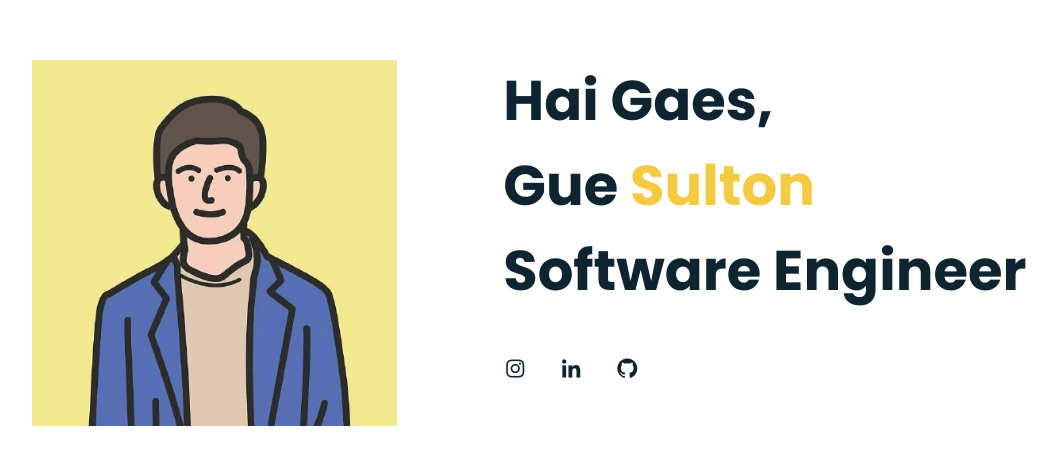
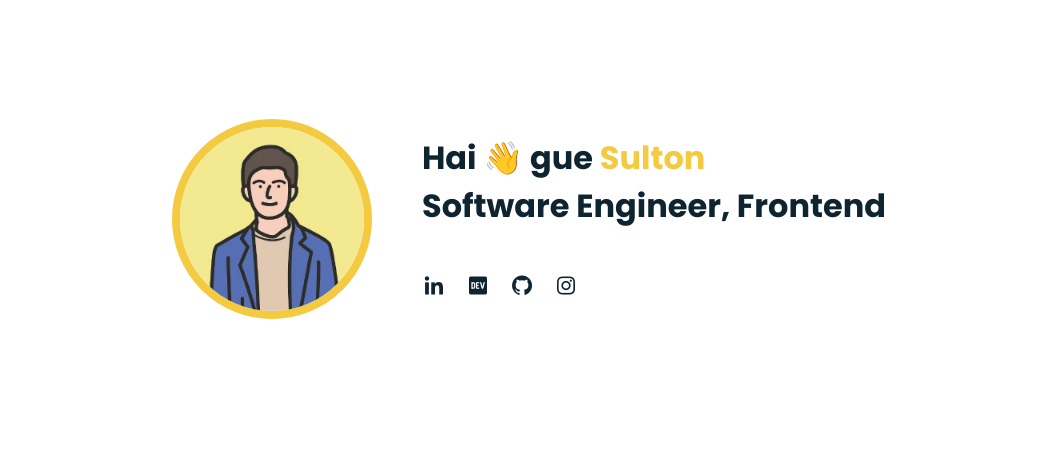
Before and after one commit to musulton/musulton.github.io, a plain HTML site: page index.html in a window 1280 px wide. Shown: the part 157-622 px from the top of the page, without its empty margins (111-1168 px from the left). Drawn offline with nearby package versions, Linux system fonts and the light colour scheme.

Commit message:
update styles and favicon

```diff
--- a/assets/css/styles.css
+++ /dev/null
@@ -1,149 +0,0 @@
-/*===== GOOGLE FONTS =====*/
-@import url("https://fonts.googleapis.com/css2?family=Poppins:wght@400;600;700&display=swap");
-/*===== VARIABLES CSS =====*/
-:root{
-  --header-height: 3rem;
-  --font-semi: 600;
-}
-
-/*===== Colores =====*/
-:root{
-  --first-color: #f4ca40;
-  --second-color: #0E2431;
-}
-
-/*===== Fuente y tipografia =====*/
-:root{
-  --body-font: 'Poppins', sans-serif;
-  --big-font-size: 2rem;
-  --h2-font-size: 1.25rem;
-  --normal-font-size: 0.938rem;
-}
-@media screen and (min-width: 768px){
-  :root{
-    --big-font-size: 3.5rem;
-    --h2-font-size: 2rem;
-    --normal-font-size: 1rem;
-  }
-}
-
-/*===== Margenes =====*/
-:root{
-  --mb-1: 0.5rem;
-  --mb-2: 1rem;
-  --mb-3: 1.5rem;
-  --mb-4: 2rem;
-  --mb-5: 2.5rem;
-  --mb-6: 3rem;
-}
-
-/*===== z index =====*/
-:root{
-  --z-back: -10;
-  --z-normal: 1;
-  --z-tooltip: 10;
-  --z-fixed: 100;
-}
-
-/*===== BASE =====*/
-*,::before,::after{
-  box-sizing: border-box;
-}
-html{
-  scroll-behavior: smooth;
-}
-body{
-  margin: var(--header-height) 0 0 0;
-  font-family: var(--body-font);
-  font-size: var(--normal-font-size);
-  color: var(--second-color);
-}
-h1{
-  margin: 0;
-}
-a{
-  text-decoration: none;
-}
-img{
-  max-width: 80%;
-  height: auto;
-  display: block;
-}
-
-/*===== LAYOUT =====*/
-.bd-flex{
-  max-width: 1024px;
-  display: flex;
-  width: calc(100% - 2rem);
-  align-items: center;
-  justify-content: space-evenly;
-}
-
-/*===== HOME =====*/
-.home{
-  height: calc(100vh - 3rem);
-  row-gap: 1rem;
-}
-.home__data{
-  align-self: center;
-}
-.home__title{
-  font-size: var(--big-font-size);
-  margin-bottom: var(--mb-5);
-}
-.home__title-color{
-  color: var(--first-color);
-}
-.home__social{
-  display: flex;
-  flex-direction: column;
-}
-.home__social-icon{
-  width: max-content;
-  margin-bottom: var(--mb-2);
-  font-size: 1.5rem;
-  color: var(--second-color);
-}
-.home__social-icon:hover{
-  color: var(--first-color);
-}
-.home__img{
-  width: 295px;
-}
-
-/* ===== MEDIA QUERIES=====*/
-@media screen and (min-width: 768px){
-  body{
-    margin: 0;
-  }
-
-  .home{
-    height: 100vh;
-  }
-  .home__data{
-    align-self: flex-end;
-  }
-  .home__social{
-    padding-top: 0;
-    padding-bottom: 2.5rem;
-    flex-direction: row;
-    align-self: flex-end;
-  }
-  .home__social-icon{
-    margin-bottom: 0;
-    margin-right: var(--mb-4);
-  }
-  .home__img{
-    width: 457px;
-  }
-}
-
-@media screen and (min-width: 1024px){
-  .bd-flex{
-    margin-left: auto;
-    margin-right: auto;
-  }
-  .home__img{
-    right: 10%;
-  }
-}
--- a/assets/scss/styles.scss
+++ /dev/null
@@ -1,162 +0,0 @@
-/*===== GOOGLE FONTS =====*/
-@import url('https://fonts.googleapis.com/css2?family=Poppins:wght@400;600;700&display=swap');
-
-/*===== VARIABLES CSS =====*/
-:root{
-    --header-height: 3rem;
-    --font-semi: 600;
-}
-
-/*===== Colores =====*/
-:root{
-    --first-color: #4070F4;
-    --second-color: #0E2431;
-}
-
-/*===== Fuente y tipografia =====*/
-:root{
-    --body-font: 'Poppins', sans-serif;
-
-    --big-font-size: 2rem;
-    --h2-font-size: 1.25rem;
-    --normal-font-size: 0.938rem;
-
-    @media screen and (min-width: 768px){
-        --big-font-size: 3.5rem;
-        --h2-font-size: 2rem;
-        --normal-font-size: 1rem;
-    }
-}
-
-/*===== Margenes =====*/
-:root{
-    --mb-1: 0.5rem;
-    --mb-2: 1rem;
-    --mb-3: 1.5rem;
-    --mb-4: 2rem;
-    --mb-5: 2.5rem;
-    --mb-6: 3rem;
-}
-
-/*===== z index =====*/
-:root{
-    --z-back: -10;
-    --z-normal: 1;
-    --z-tooltip: 10;
-    --z-fixed: 100;
-}
-
-/*===== BASE =====*/
-*,::before,::after{
-    box-sizing: border-box;
-}
-html{
-    scroll-behavior: smooth;
-}
-body{
-    margin: var(--header-height) 0 0 0;
-    font-family: var(--body-font);
-    font-size: var(--normal-font-size);
-    color: var(--second-color);
-}
-h1{
-    margin: 0;
-}
-a{
-    text-decoration: none;
-}
-img{
-    max-width: 100%;
-    height: auto;
-    display: block; // borra los espacios en blanco
-}
-
-/*===== LAYOUT =====*/
-.bd-grid{
-    max-width: 1024px;
-    display: grid;
-    grid-template-columns: 100%;
-    grid-column-gap: 2rem;
-    width: calc(100% - 2rem);
-    margin-left: var(--mb-2);
-    margin-right: var(--mb-2);
-}
-
-/*===== HOME =====*/
-.home{
-    height: calc(100vh - 3rem);
-    row-gap: 1rem;
-
-    &__data{
-        align-self: center;
-    }
-    &__title{
-        font-size: var(--big-font-size);
-        margin-bottom: var(--mb-5);
-
-        &-color{
-            color: var(--first-color);
-        }
-    }
-    &__social{
-        display: flex;
-        flex-direction: column;
-        &-icon{
-            width: max-content;
-            margin-bottom: var(--mb-2);
-            font-size: 1.5rem;
-            color: var(--second-color);
-
-            &:hover{
-                color: var(--first-color);
-            }
-        }
-    }
-
-    &__img{
-        position: absolute;
-        right: 0;
-        bottom: 0;
-        width: 295px;
-    }
-}
-
-/* ===== MEDIA QUERIES=====*/
-@media screen and(min-width: 768px){
-    body{
-        margin: 0;
-    }
-
-    .home{
-        height: 100vh;
-        &__data{
-            align-self: flex-end;
-        }
-        &__social{
-            padding-top: 0;
-            padding-bottom: 2.5rem;
-            flex-direction: row;
-            align-self: flex-end;
-
-            &-icon{
-                margin-bottom: 0;
-                margin-right: var(--mb-4);
-            }
-        }
-        &__img{
-            width: 457px;
-            bottom: 15%;
-        }
-    }
-}
-@media screen and(min-width: 1024px){
-    .bd-grid{
-        margin-left: auto;
-        margin-right: auto;
-    }
-    .home{
-        &__img{
-            right: 10%;
-        }
-    }
-}
--- a/index.html
+++ b/index.html
@@ -4,29 +4,31 @@
         <meta charset="UTF-8">
         <meta name="viewport" content="width=device-width, initial-scale=1.0">
 
-        <link rel="stylesheet" href="assets/css/styles.css">
+        <link rel="icon" type="image/x-icon" href="assets/img/favicon.ico">
+        <link rel="stylesheet" href="assets/css/styles.min.css">
 
-        <!-- =====BOX ICONS===== -->
+        <!-- BOX ICONS -->
         <link href='https://cdn.jsdelivr.net/npm/boxicons@2.0.5/css/boxicons.min.css' rel='stylesheet'>
 
-        <title>So you know me</title>
+        <title>Know Me</title>
     </head>
     <body>
         <main class="l-main">
-            <!--===== HOME =====-->
-            <section class="home bd-flex" id="home">
+            <!-- HOME -->
+            <section class="home bd-flex">
                 <div class="home__img">
                     <img src="assets/img/avatar.jpeg" alt="Sulton">
                 </div>
                 <div class="section-right">
                     <div class="home__data">
-                        <h1 class="home__title">Hai Gaes,<br>Gue <span class="home__title-color">Sulton</span><br>Software Engineer</h1>
+                        <h1 class="home__title">Hai 👋 gue <span class="home__title-name">Sulton</span><br>Software Engineer, Frontend</h1>
                     </div>
 
                     <div class="home__social">
+                        <a href="https://linkedin.com/in/musulton" class="home__social-icon" target="_blank"><i class='bx bxl-linkedin'></i></a>
+                        <a href="https://dev.to/musulton" class="home__social-icon" target="_blank"><i class='bx bxl-dev-to' ></i></a>
+                        <a href="https://github.com/musulton" class="home__social-icon" target="_blank"><i class='bx bxl-github' ></i></a>
                         <a href="https://instagram.com/musulton" class="home__social-icon" target="_blank"><i class='bx bxl-instagram'></i></a>
-                        <a href="https://linkedin.com/in/musulton" class="home__social-icon" target="_blank"><i class='bx bxl-linkedin'></i></a>
-                        <a href="https://github.com/musulton" class="home__social-icon" target="_blank"><i class='bx bxl-github' ></i></a>
                     </div>
                 </div>
             </section>
```
Also changed, not shown: assets/css/styles.min.css (added), assets/img/favicon.ico (added).
